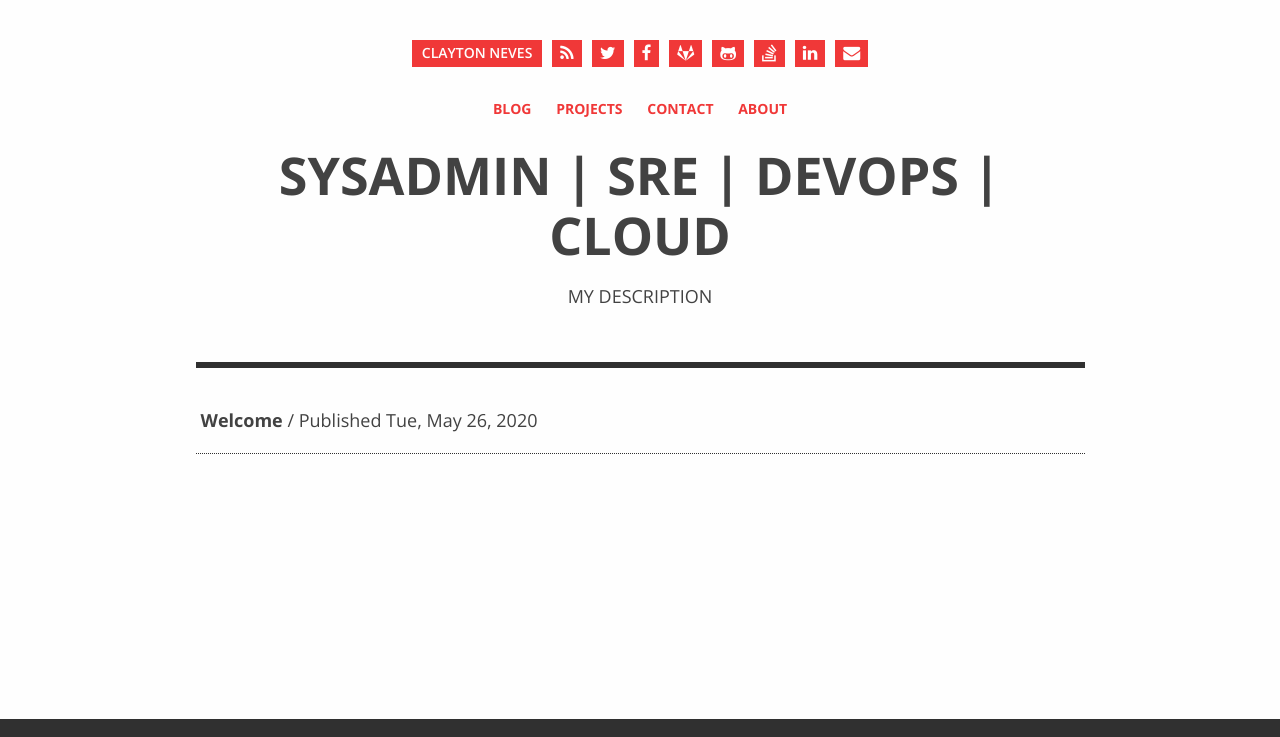
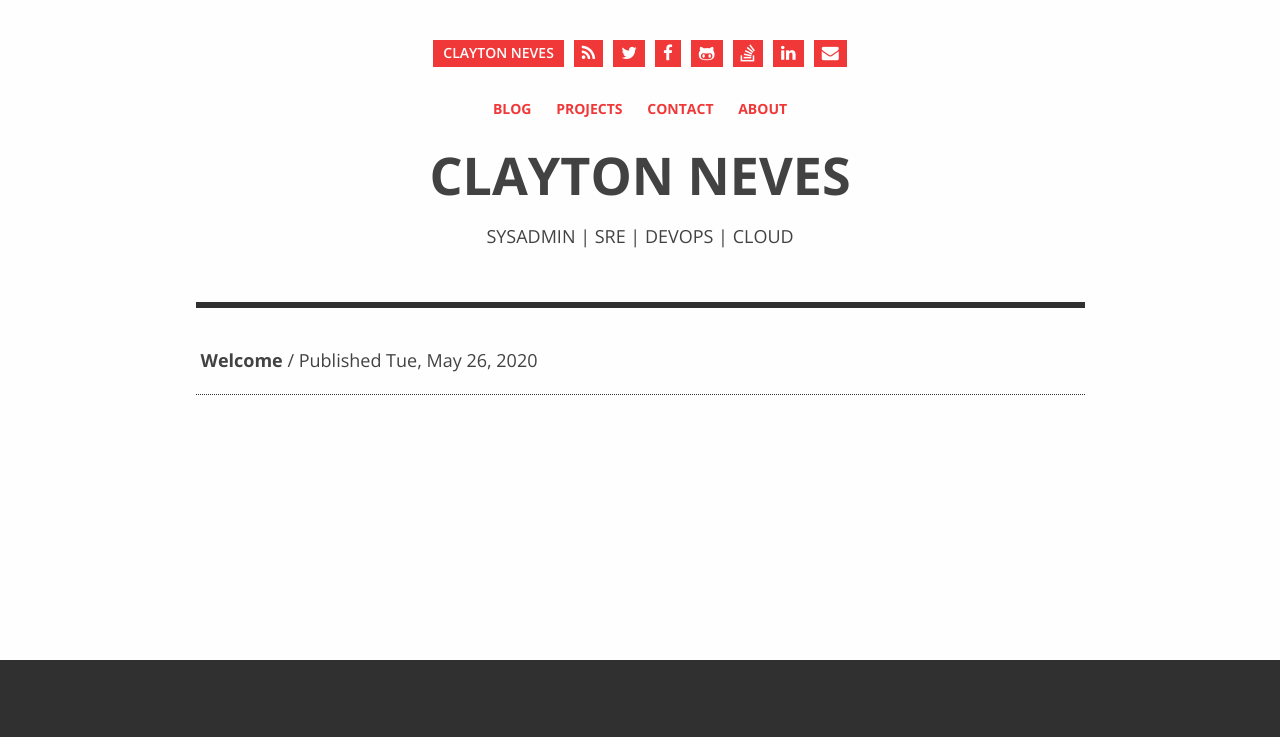
Before and after one commit to claytonnog/claytonnog.github.io, a plain HTML site: page index.html in a window 1280 px wide. Shown: the top 737 px of the page. Drawn offline with nearby package versions, Linux system fonts and the light colour scheme.

Commit message:
alteracoes

```diff
--- a/index.html
+++ b/index.html
@@ -4,14 +4,14 @@
         <meta charset="utf-8">
         <meta http-equiv="X-UA-Compatible" content="IE=edge">
         <title>Clayton Neves &middot; Clayton Neves</title>
-        <meta name="description" content="My description">
+        <meta name="description" content="sysadmin | SRE | DevOps | Cloud">
         <meta name="HandheldFriendly" content="True">
         <meta name="MobileOptimized" content="320">
         <meta name="generator" content="Hugo 0.71.1" />
         <meta name="robots" content="index,follow">
         <meta name="viewport" content="width=device-width, initial-scale=1.0">
         <meta property="og:title" content="Clayton Neves">
-<meta property="og:description" content="My description">
+<meta property="og:description" content="sysadmin | SRE | DevOps | Cloud">
 <meta property="og:type" content="website">
 <meta property="og:url" content="https://claytonnog.github.io/">
         <link rel="stylesheet" href="https://claytonnog.github.io/dist/site.css">
@@ -49,12 +49,8 @@
                             </a>
 
 
-                            <a class="button-square button-social hint--top" data-hint="Gitlab" title="Gitlab" href="https://gitlab.com/XXX" rel="me">
-                                <i class="fa fa-gitlab"></i>
-                            </a>
 
-
-                            <a class="button-square button-social hint--top" data-hint="Github" title="Github" href="https://github.com/XXX" rel="me">
+                            <a class="button-square button-social hint--top" data-hint="Github" title="Github" href="https://github.com/claytonnog" rel="me">
                                 <i class="fa fa-github-alt"></i>
                             </a>
 
@@ -103,8 +99,8 @@
 <div id="post-index" class="container" itemscope="" itemtype="https://schema.org/Blog">
 
     <header class="post-header">
-        <h1 class="post-title" itemprop="name">sysadmin | SRE | DevOps | Cloud</h1>
-        <p>My description</p>
+        <h1 class="post-title" itemprop="name">Clayton Neves</h1>
+        <p>sysadmin | SRE | DevOps | Cloud</p>
     </header>
 
 
```
Also changed, not shown: 2020/05/26/welcome/index.html (+1 -5 lines), 404.html (+5 -9 lines), post/index.html (+5 -9 lines), tags/index.html (+5 -9 lines).
